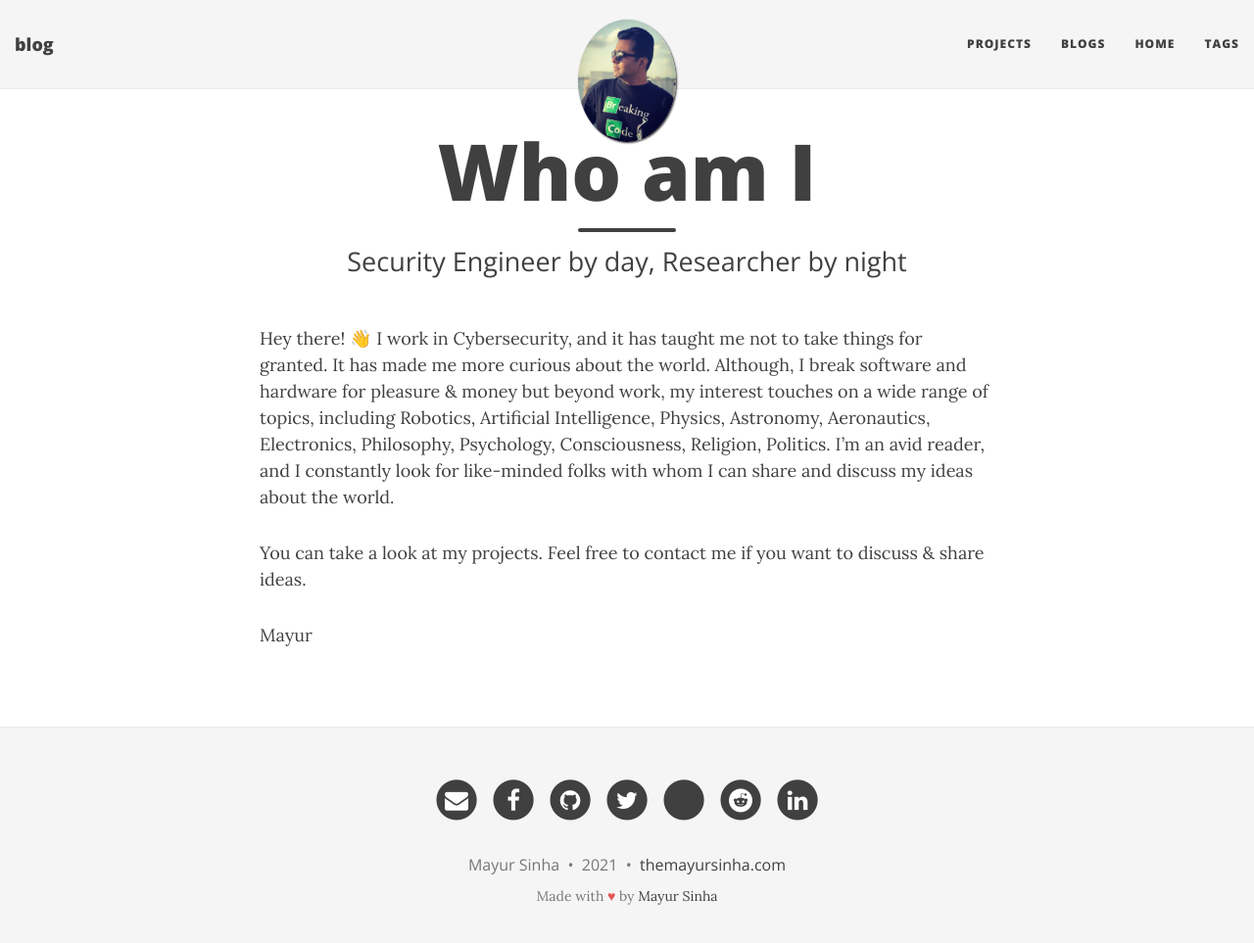
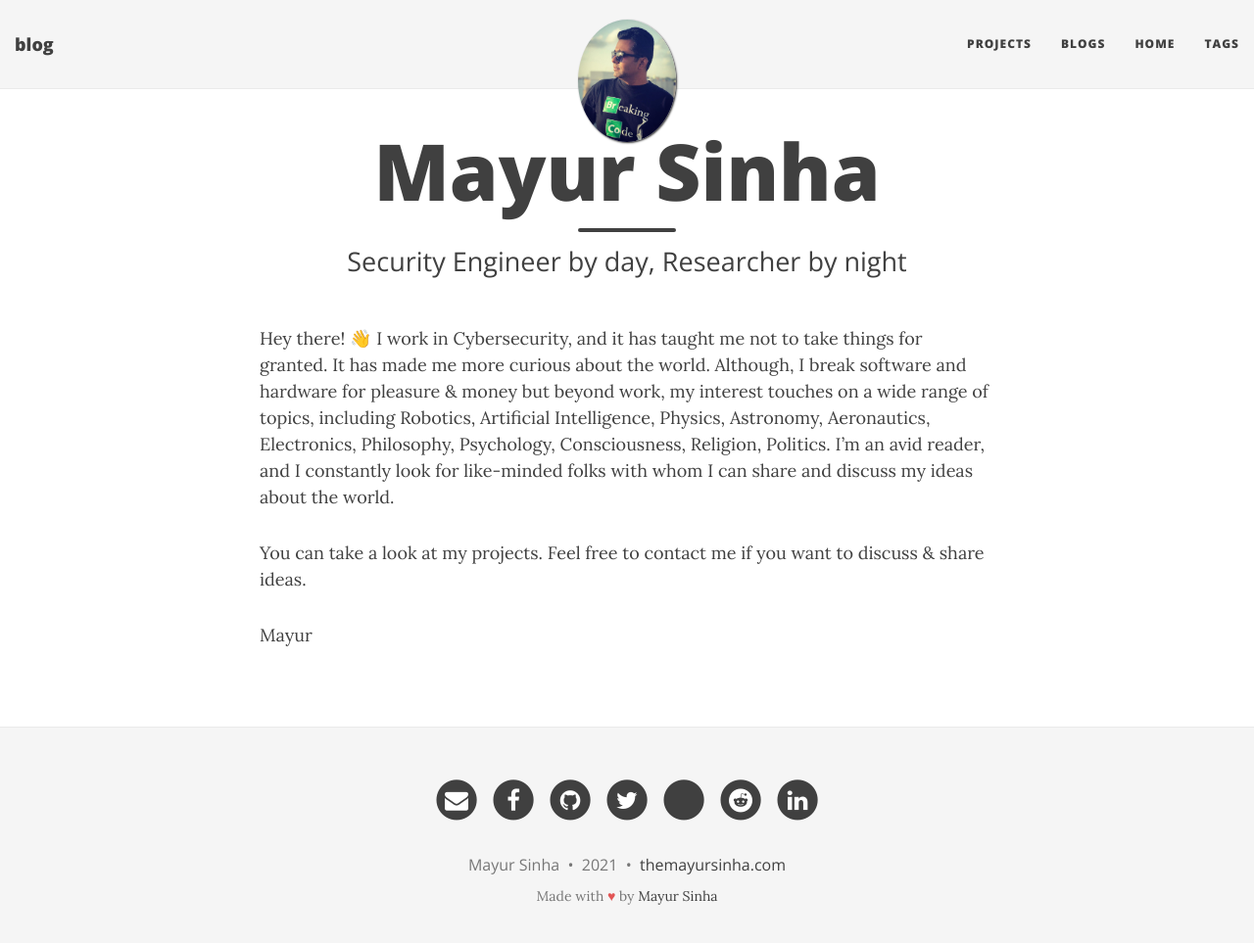
Before and after one commit to themayursinha/blog, a Jekyll site: the page built from index.md, in a window 1280 px wide and 976 px high. Shown: the top 963 px of the window at 98% size. Built offline with Jekyll 4.4.1, drawn with Linux system fonts in a browser that asks for light colours; nearby versions of some CDN libraries; library files that are not in the unit come from our copies.

Commit message:
renaming

```diff
--- a/index.md
+++ b/index.md
@@ -1,6 +1,6 @@
 ---
 layout: page
-title: Who am I
+title: Mayur Sinha
 subtitle: Security Engineer by day, Researcher by night
 ---
 
```
